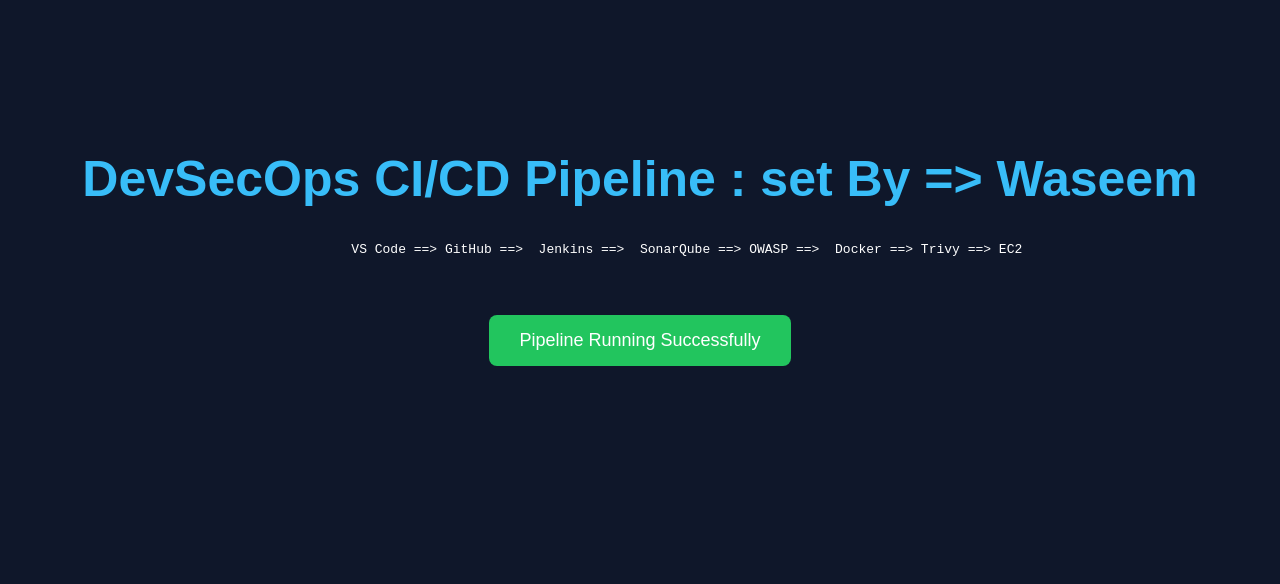
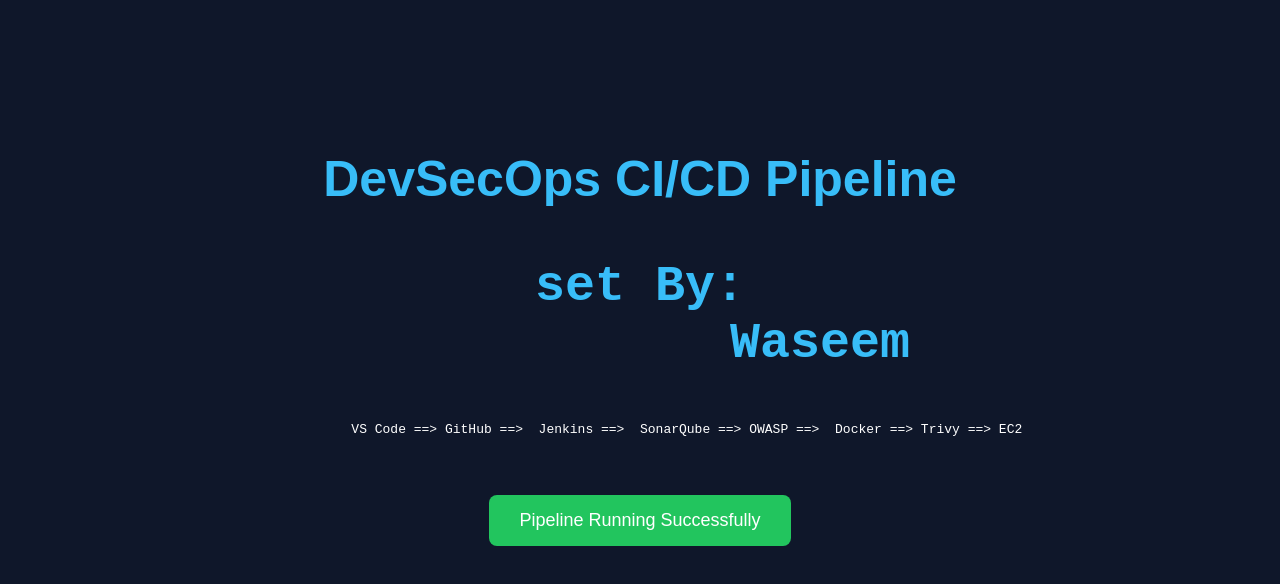
Before and after one commit to Waseem3720/DevOps-Project, a plain HTML site: page index.html in a window 1280 px wide. Drawn offline with Linux system fonts and the light colour scheme.

Commit message:
Update index.html

```diff
--- a/index.html
+++ b/index.html
@@ -8,7 +8,8 @@
 <body>
 
     <div class="container">
-        <h1>DevSecOps CI/CD Pipeline : set By => Waseem  </h1>
+        <h1>DevSecOps CI/CD Pipeline <pre>set By:
+            Waseem</pre>  </h1>
 
         <pre>
             VS Code ==> GitHub ==>  Jenkins ==>  SonarQube ==> OWASP ==>  Docker ==> Trivy ==> EC2
```
